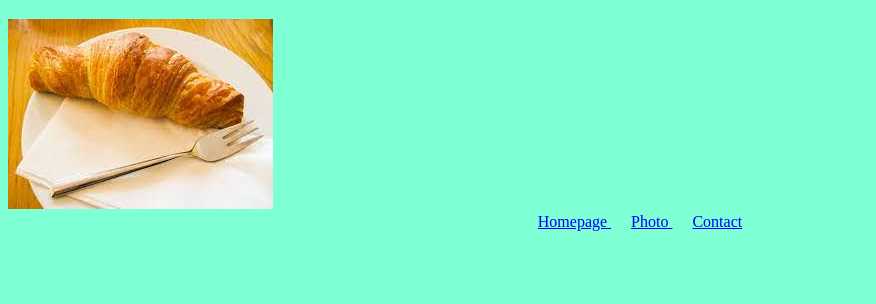
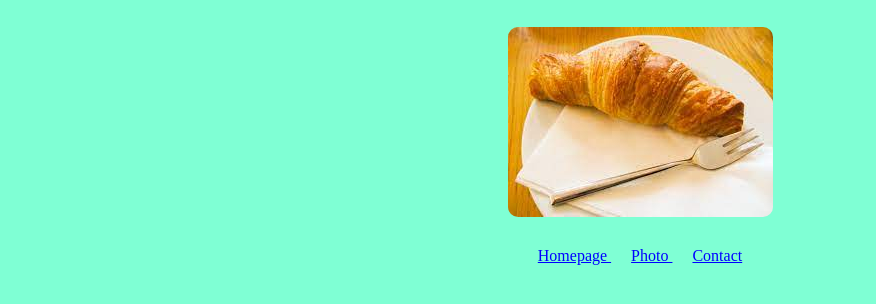
Before and after one commit to Mariooona/Croissant, a plain HTML site: page photo.html in a window 1280 px wide. Shown: the part 62-366 px from the top of the page, without its empty margins (0-876 px from the left). Drawn offline with Linux system fonts and the light colour scheme.

Commit message:
fixed the class name for CSS to work

```diff
--- a/photo.html
+++ b/photo.html
@@ -16,7 +16,7 @@
     <img
       src="/pictures/croissant.jpg"
       alt="Croissant with fork"
-      class="Croissant-photo"
+      class="croissant-photo"
     />
     <footer>
       <a href="/" title="Homepage"> Homepage </a>
```
